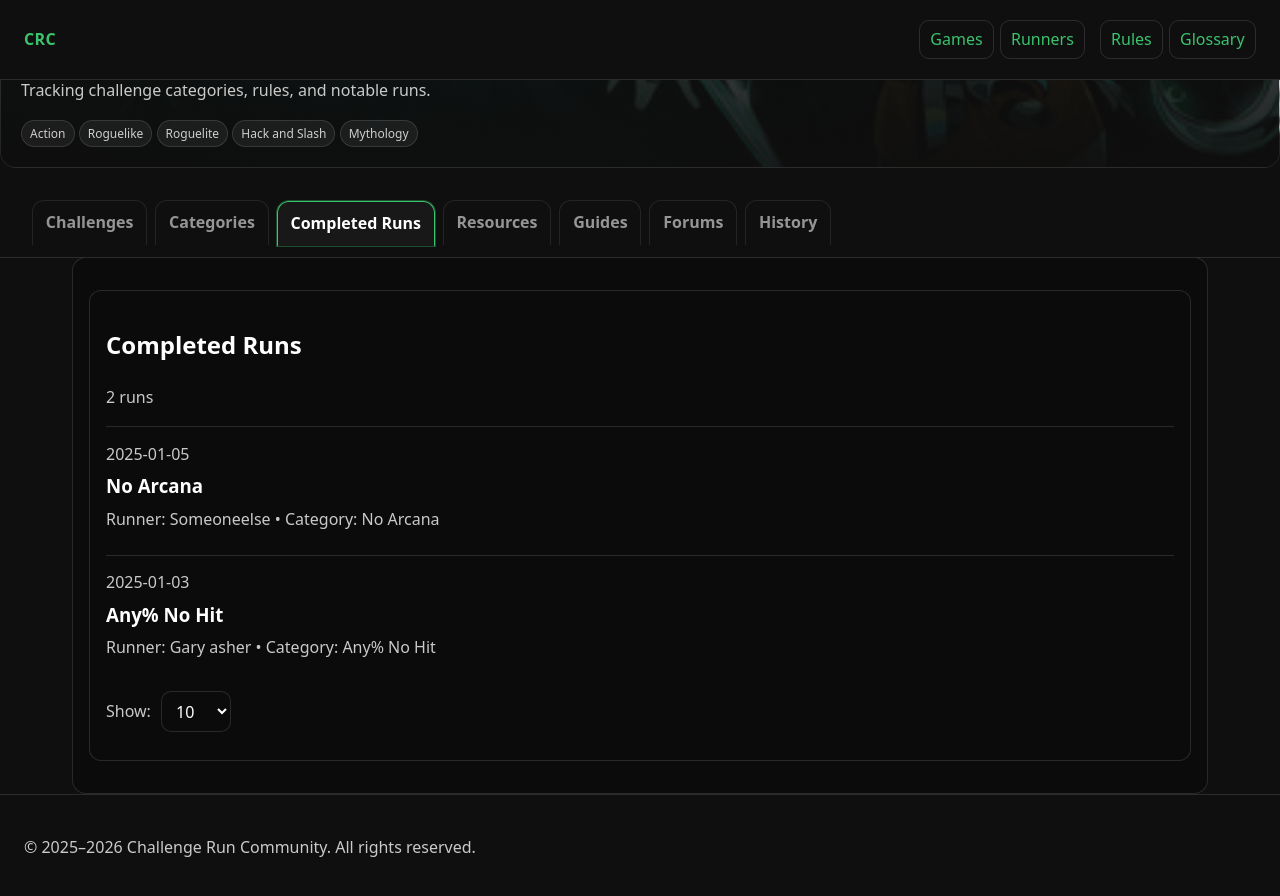
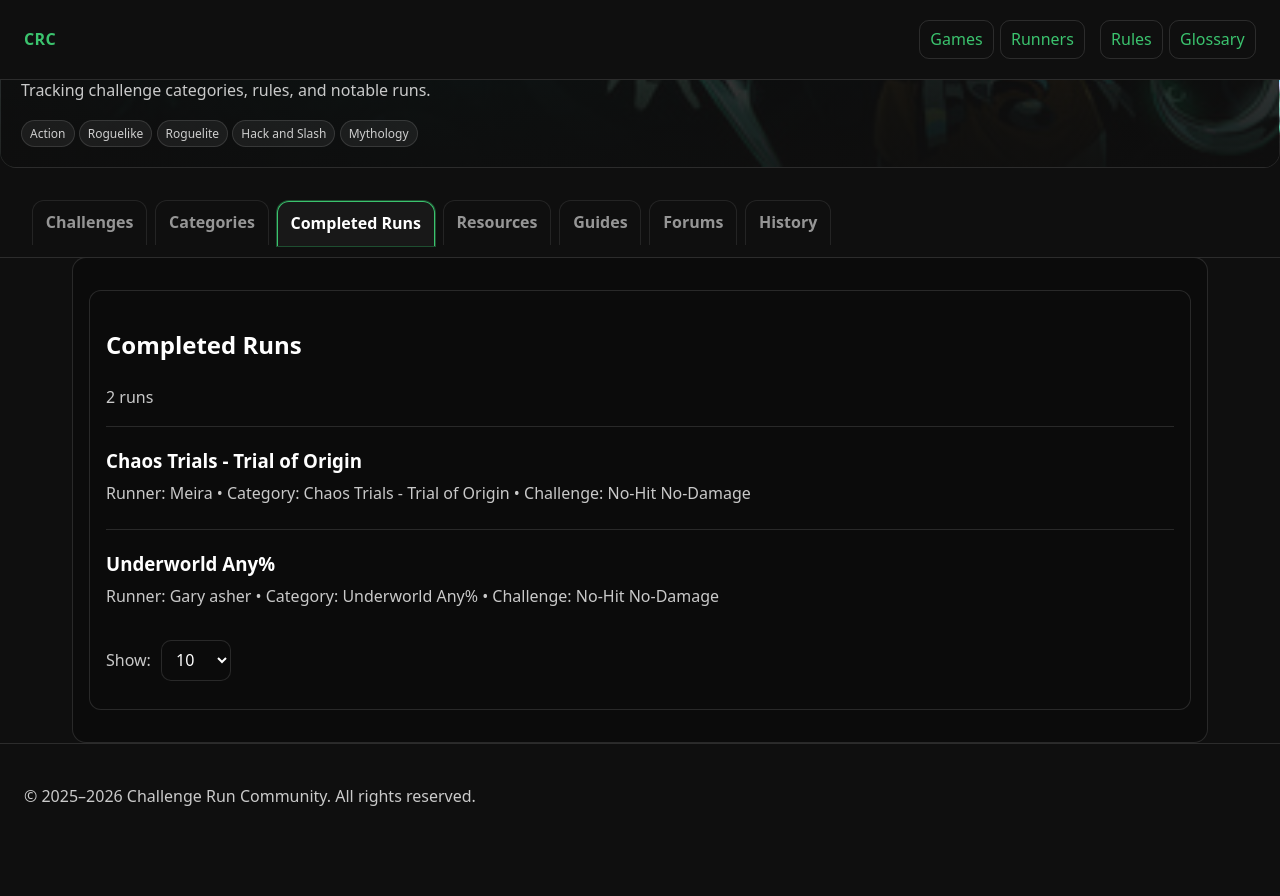
Before and after one commit to GaryAsher/challenge-run-site, a Jekyll site: the page built from games/hades-2/completed-runs.md, in a window 1280 px wide and 900 px high, scrolled down 609 px. Shown: the top 896 px of the window. Built offline with Jekyll 4.4.1, drawn with Linux system fonts in a browser that asks for light colours; after the commit the page ends 1458 px from its top, so only the background shows below that.

Commit message:
update tags to more accurately represent

```diff
--- a/_data/runs.yml
+++ b/_data/runs.yml
@@ -1,13 +1,18 @@
 - game_id: hades-2
   runner: Gary_Asher
   runner_id: gary-asher
-  category: Any% No Hit
-  date: 2025-01-03
-  kind: No-Hit No-Damage
+  category: Underworld Any%
+  challenge: No-Hit No-Damage
+  restrictions:
+  - Hestia Only
+  - No Hexes
+  date_completed: 2025-01-03
 
 - game_id: hades-2
-  runner: SomeoneElse
-  runner_id: someoneelse
-  category: No Arcana
-  date: 2025-01-05
-  kind: First Clear
+  runner: Meira
+  runner_id: meira
+  category: Chaos Trials - Trial of Origin
+  challenge: No-Hit No-Damage
+  restrictions:
+  - (none)
+  date_completed: 2025-01-05
```
